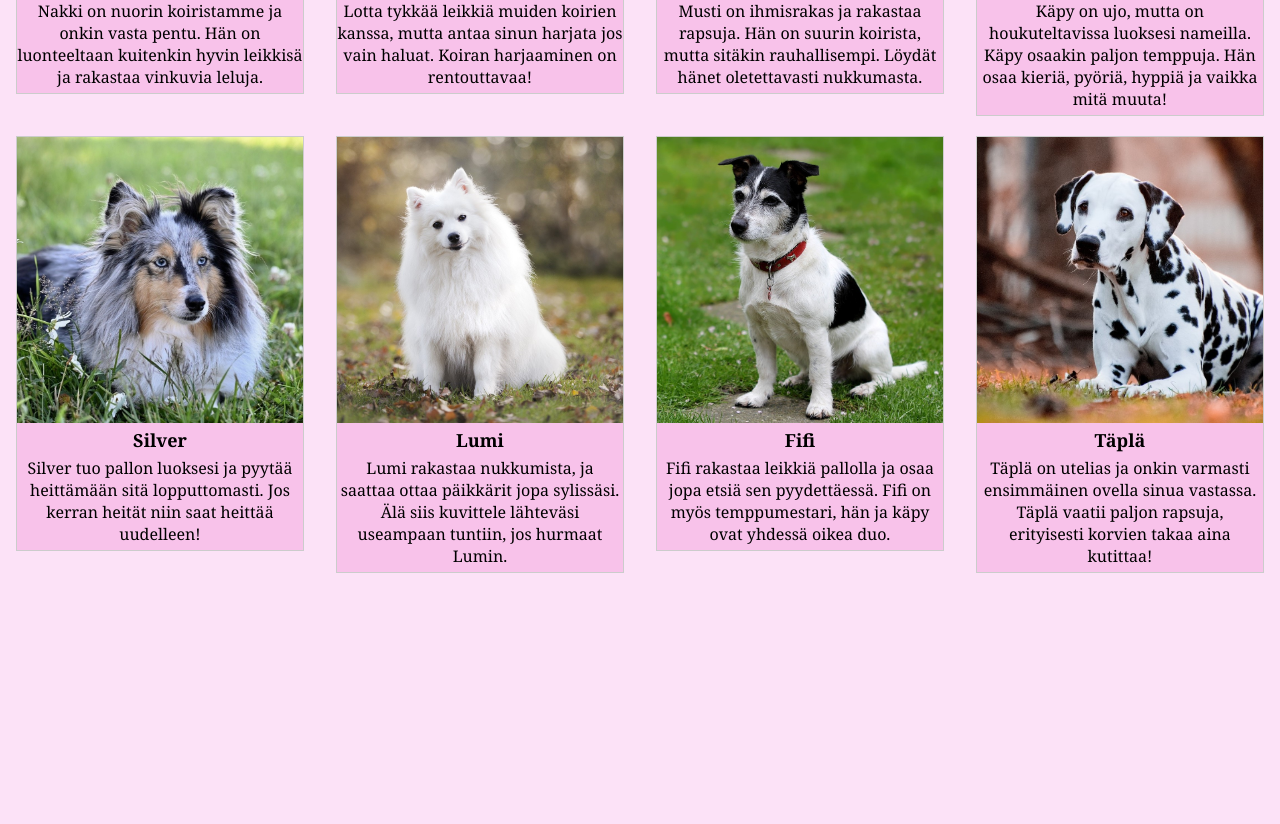
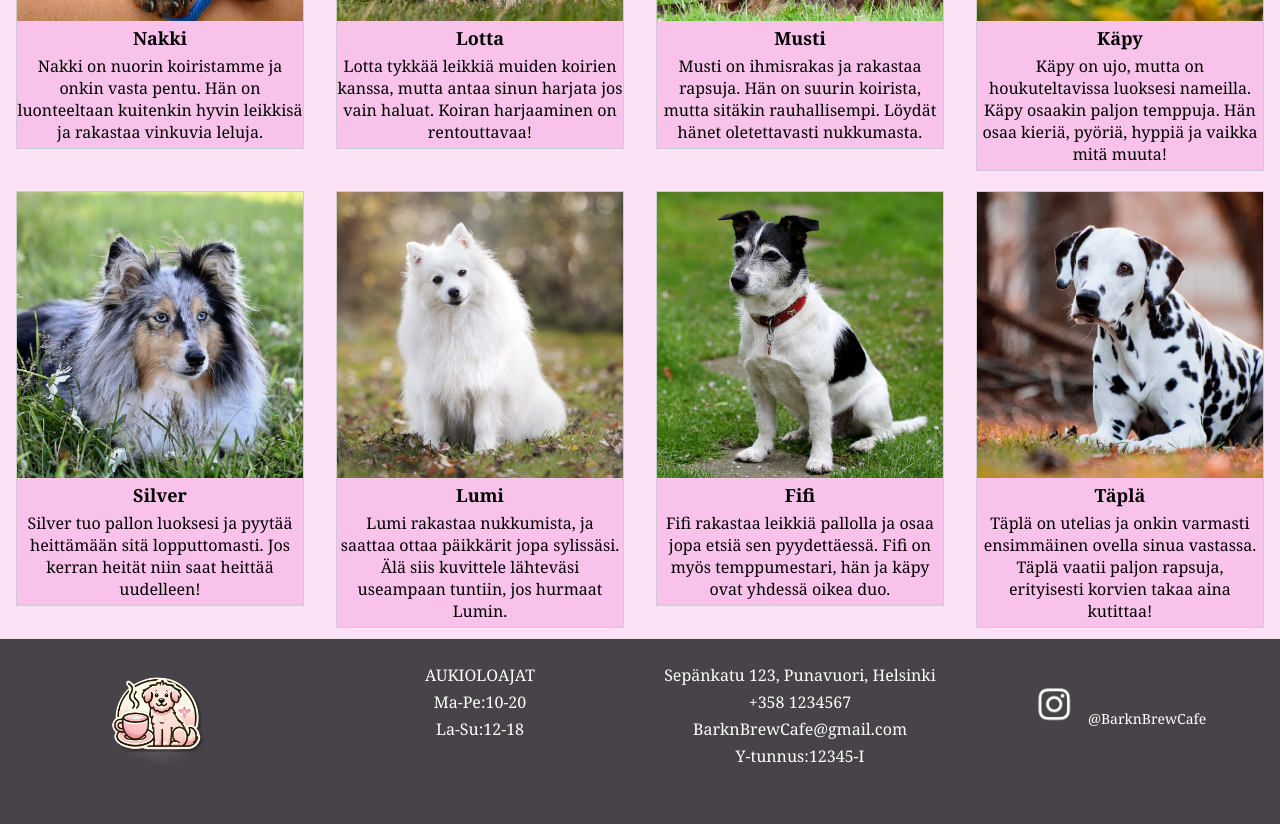
Before and after one commit to bhq683/bhq683.github.io, a plain HTML site: page BarknBrewCafe/meista.html in a window 1280 px wide. Shown: the part 1752-2576 px from the top of the page. Before the commit the page ends 2335 px from the top, so only its background shows below. Drawn offline with Linux system fonts and the light colour scheme.

Commit message:
oikea versio

```diff
--- a/BarknBrewCafe/meista.html
+++ b/BarknBrewCafe/meista.html
@@ -26,6 +26,8 @@
       </p>
     </nav>
 
+    <main>
+
     <h2 class="otsikko">Mistä kaikki lähti liikkeelle?</h2>
     <p>Unelmamme on aina ollut perustaa kahvila,
       jossa koirat ja niiden ystävät voisivat nauttia toistensa seurasta herkullisten leivonnaisten
@@ -48,11 +50,13 @@
         tärkeään työhön koirien hyväksi. </p>
 
      <ul>
-       <li><a style="font-size: 26px;"href="https://kulkurit.fi/">Rescueyhditys kulkurit</a></li>
-       <li><a style="font-size: 26px;"href="https://www.petrescuefin.fi/yhdistys/">Pet Rescue Finland</a></li>
-       <li><a style="font-size: 26px;"href="https://rekkurescue.com/yhdistys/">Rekku Rescue ry</a></li>
-       <li><a style="font-size: 26px;"href="https://responsiblerescue.fi/">Responsible Rescue</a></li>
+       <li><a style="font-size: 24px;"href="https://kulkurit.fi/">Rescueyhditys kulkurit</a></li>
+       <li><a style="font-size: 24px;"href="https://www.petrescuefin.fi/yhdistys/">Pet Rescue Finland</a></li>
+       <li><a style="font-size: 24px;"href="https://rekkurescue.com/yhdistys/">Rekku Rescue ry</a></li>
+       <li><a style="font-size: 24px;"href="https://responsiblerescue.fi/">Responsible Rescue</a></li>
      </ul>
+
+     <img src="paw2.png" alt="koiran tassu" class="paw">
 
      <h2 class="otsikko">Koirien esittely</h2>
     <p> Meiltä löytyy yhteensä kahdeksan ihanaa koiraa,
@@ -146,5 +150,29 @@
           aina kutittaa!</div>
         </div>
       </div>
+
+      </main>
+
+      <footer>
+        <div class="footer-section footer media">
+            <img class="footerlogo"src="barknbrewlogo2.png" alt="barknbrewlogo2">
+        </div>
+        <div class="footer-section aukiolofooter">
+            <p>AUKIOLOAJAT</p>
+            <p>Ma-Pe:10-20</p>
+            <p>La-Su:12-18</p>
+        </div>
+        <div class="footer-section footerinformation">
+            <p>Sepänkatu 123, Punavuori, Helsinki</p>
+            <p>+358 1234567 </p>
+            <p>BarknBrewCafe@gmail.com</p>
+            <p>Y-tunnus:12345-I</p>
+        </div>
+        <div class="footer-section footerinstagram">
+            <img class="iglogo" src="iglogo3.png" alt="iglogo">
+            <p class="username">@BarknBrewCafe</p>
+        </div>
+    </footer>
+
 </body>
 </html>
--- a/BarknBrewCafe/styledogs.css
+++ b/BarknBrewCafe/styledogs.css
@@ -60,6 +60,17 @@ body {
     margin: 0;
 }
 
+html, body {
+  height: 100%;
+  margin: 0;
+  display: flex;
+  flex-direction: column;
+}
+
+main {
+  flex: 1;
+}
+
 p{
   font-size: 24px;
   margin-left: 50px;
@@ -69,6 +80,13 @@ p{
 ul{
   margin-left: 20px;
   margin-right: 50px;
+}
+
+.paw {
+  margin-top: 20px;
+  margin-bottom: 0px;
+  width: 30px;
+  margin-left: 110px;
 }
 
 div.gallery {
@@ -118,6 +136,47 @@ div.gallery img {
     font-size: 26px;
 }
 
+footer {
+  background-color: rgb(72, 67, 72);
+  color: white;
+  padding: 20px 0;
+  text-align: center;
+  border-top: 1px solid #e7e7e7;
+  display: flex;
+  flex-wrap: wrap;
+  justify-content: space-around;
+  flex-shrink: 0;
+}
+
+footer p {
+  font-size: 16px;
+  margin: 5px 0;
+}
+
+.footer-section {
+  margin-bottom: 20px;
+  flex: 1 1 200px;
+  min-width: 150px;
+}
+
+.footerlogo {
+  width: 120px;
+  height: 120px;
+}
+
+.iglogo {
+  width: 40px;
+  height: 40px;
+}
+
+.username {
+  display: inline-block;
+  margin-top: 50px;
+  margin-left: 10px;
+  font-size: 14px;
+  color: #fff;
+}
+
 .responsive {
   padding: 0 6px;
   float: left;
@@ -129,10 +188,26 @@ div.gallery img {
     width: 49.99999%;
     margin: 6px 0;
   }
+
+  h1 {
+    font-size: 300%;
+  }
+
+  p {
+    font-size: 20px;
+  }
 }
 
 @media only screen and (max-width: 500px) {
   .responsive {
     width: 100%;
   }
+
+  h1 {
+    font-size: 200%;
   }
+
+  p {
+    font-size: 18px;
+  }
+}
```
Lines whose indentation alone changed are shown as unchanged.
